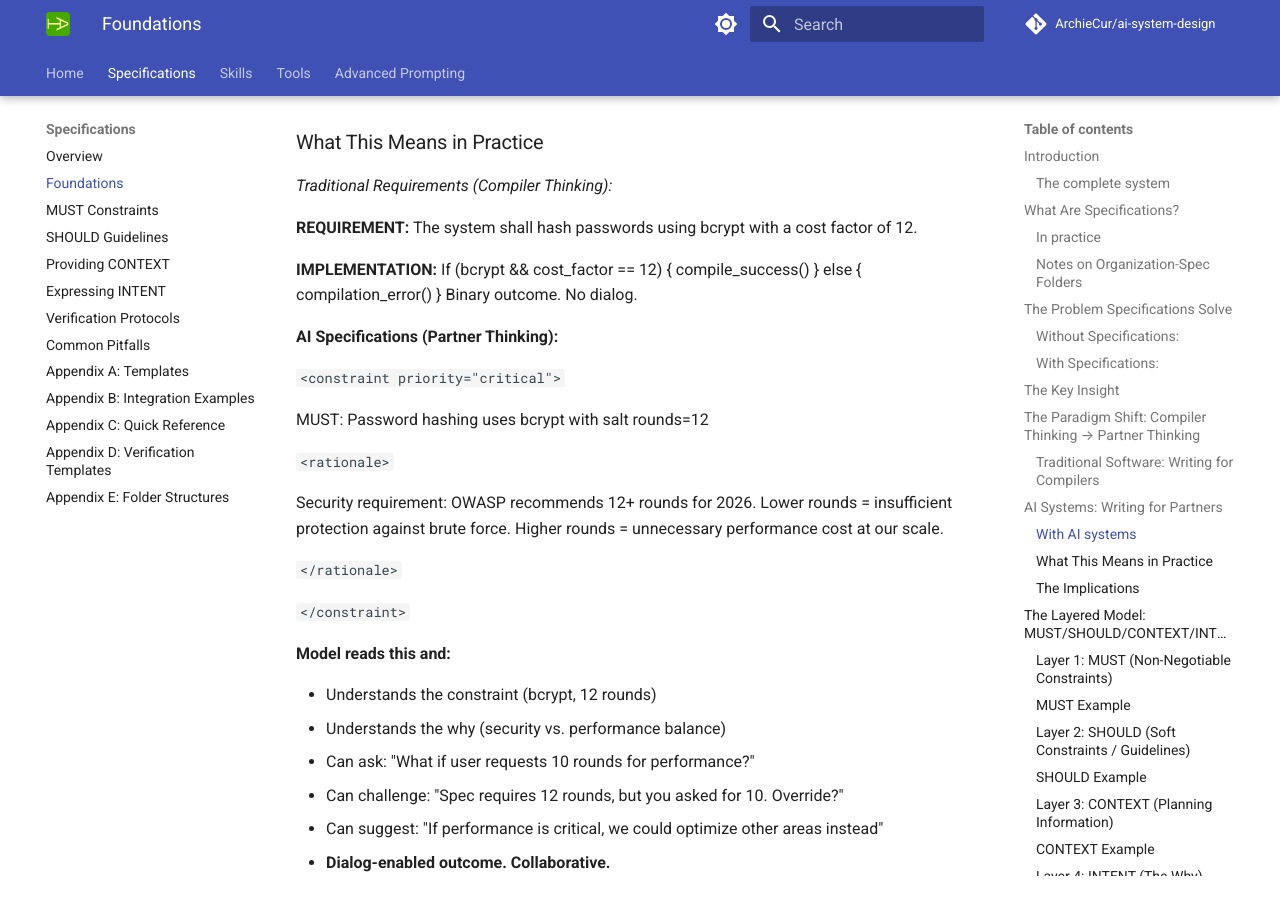
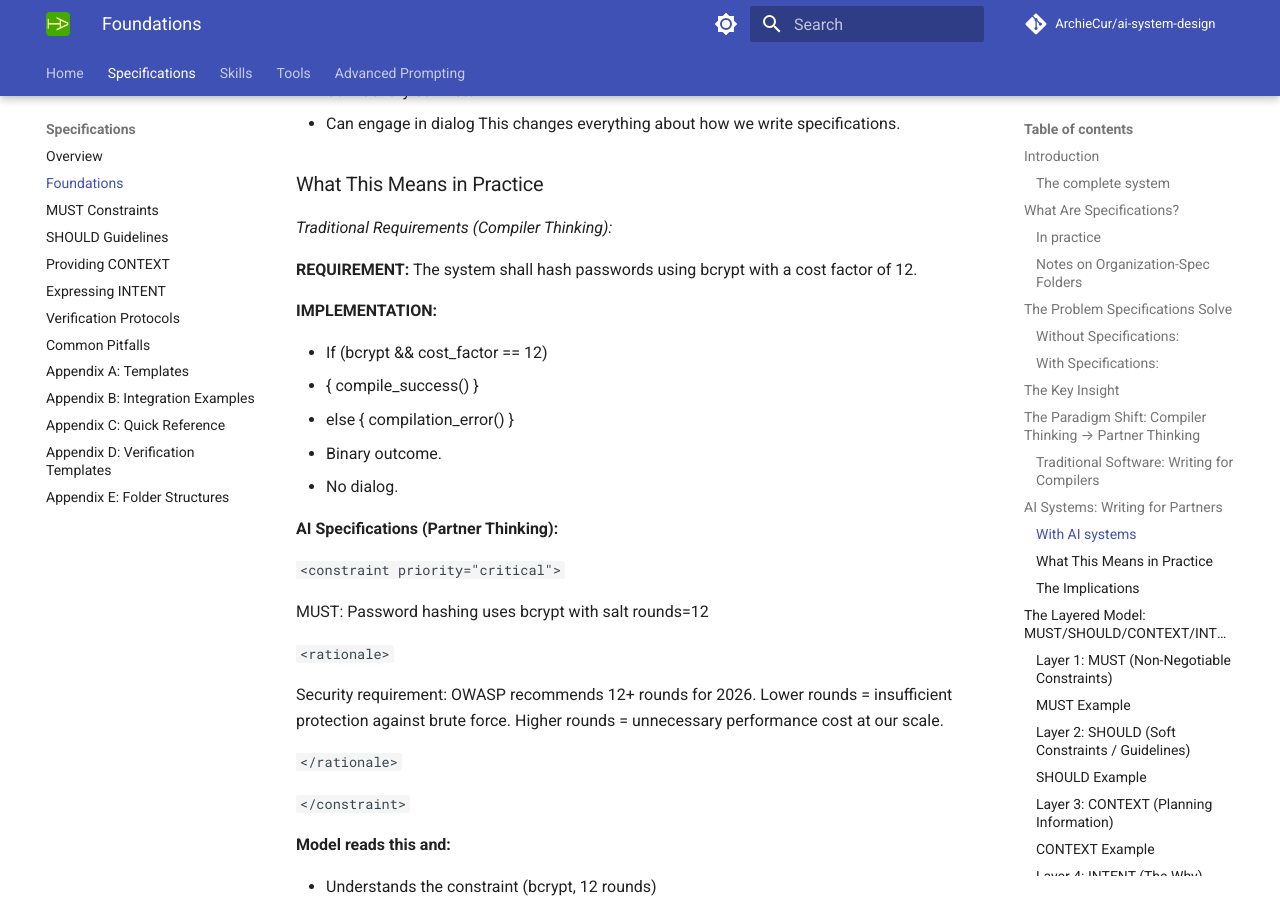
Before and after one commit to ArchieCur/ai-system-design, an MkDocs documentation site: the page built from docs/specifications/Specifications_1_Foundations.md, in a window 1280 px wide and 900 px high, scrolled down 4650 px. Built offline with MkDocs 1.6.1 and Material for MkDocs 9.7.7, drawn with Linux system fonts in a browser that asks for light colours; comment, search, counter and statistics services are not loaded.

```diff
--- a/docs/specifications/Specifications_1_Foundations.md
+++ b/docs/specifications/Specifications_1_Foundations.md
@@ -151,6 +151,7 @@ Requirements are written for something that:
 ### With AI systems
 
 **Specifications → AI → Dialog → Collaborative Output**
+
 **The AI:**
 
 - Can understand intent
@@ -174,9 +175,13 @@ This changes everything about how we write specifications.
 **REQUIREMENT:** The system shall hash passwords using bcrypt
 with a cost factor of 12.
 
-**IMPLEMENTATION:** If (bcrypt && cost_factor == 12) { compile_success() }
-else { compilation_error() }
-Binary outcome. No dialog.
+**IMPLEMENTATION:**
+
+- If (bcrypt && cost_factor == 12)
+- { compile_success() }
+- else { compilation_error() }
+- Binary outcome.
+- No dialog.
 
 **AI Specifications (Partner Thinking):**
 
```
